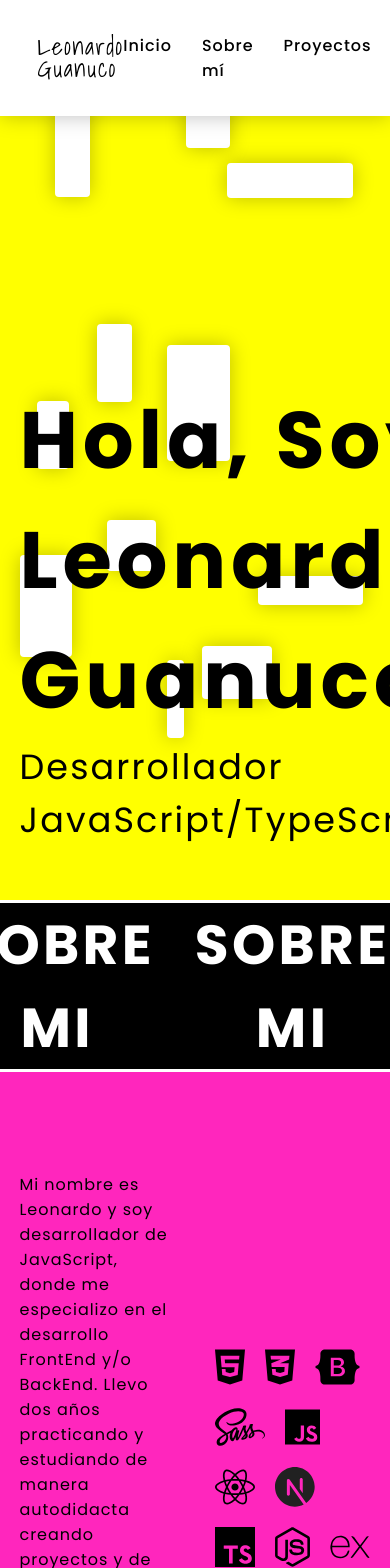
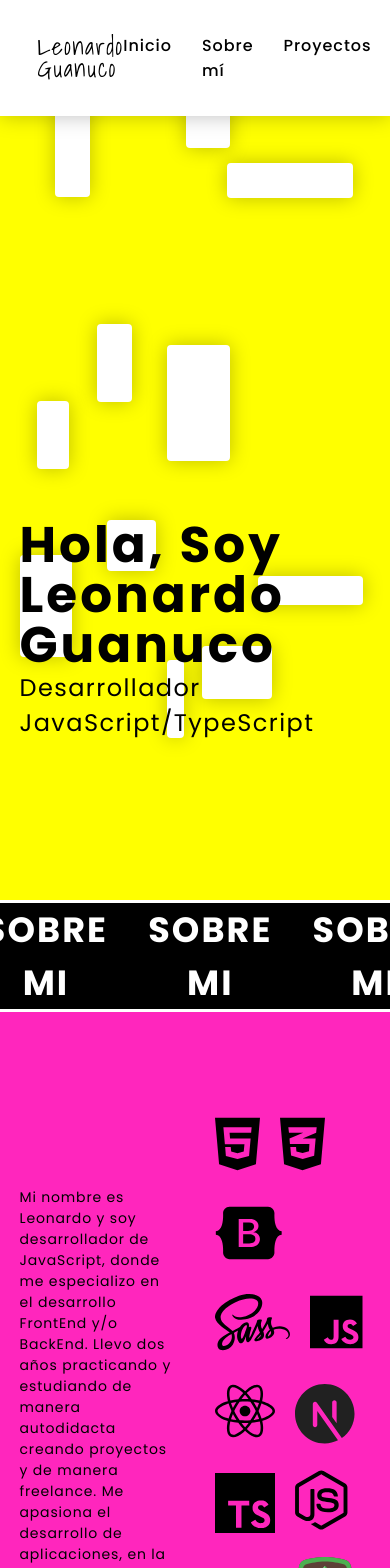
Before and after one commit to Leonardo-G/portafolio, a Next.js app: page / in a window 390 px wide. Shown: the top 1568 px of the page. Built offline with nearby package versions, Linux system fonts and the light colour scheme.

Commit message:
responsive design XL

```diff
--- a/components/UI/ConocimientoFile.tsx
+++ b/components/UI/ConocimientoFile.tsx
@@ -6,8 +6,8 @@ import { FontAwesomeIcon } from '@fortawesome/react-fontawesome'
 import { IConocimientos } from '../../interface/conocimientos'
 
 import styles from "../../styles/UI/ConocimientoFile.module.css";
-import { Text } from '../../styled/text/text';
 import { Flex } from '../../styled/box/box';
+import { IconImage, IconSize } from '../../styled/icon/icon';
 
 interface Props{
     conocimiento: IConocimientos;
@@ -20,21 +20,26 @@ export const ConocimientoFile: FC<Props> = ({ conocimiento: { file, title, type,
     if ( type === "icon" ){
         return (
             <Flex colCenter columnGap={ 10 }>
+                <IconSize
+                    size={ 100 }
+                    sizeXL={ 60 }
+                >
                     <FontAwesomeIcon
-                    className={`${ styles.file__icono } ${ isHover && styles['file__icono--hover'] } `}
                         icon={ file }
                         style={{
                             transitionDelay: `${ (number / 3) + "s" }`
                         }}
                     />
+                </IconSize>
             </Flex>
         )
     }
 
     return (
         <div className={ styles.file }>
-            <div
-                className={`${ styles.file__img } ${ isHover && styles['file__img--hover'] } `}
+            <IconImage
+                size={ 100 }
+                sizeXL={ 60 }
                 style={{
                     transitionDelay: `${(number / 3) + "s"}`
                 }}
@@ -44,7 +49,7 @@ export const ConocimientoFile: FC<Props> = ({ conocimiento: { file, title, type,
                     alt={ title }
                     fill
                 />
-            </div>
+            </IconImage>
         </div>
     )
 }
--- a/components/UI/Nav.tsx
+++ b/components/UI/Nav.tsx
@@ -52,10 +52,10 @@ export const Nav = () => {
                 <Flex className='container' colCenter justifyContent='space-around'>
                     <Text width='100px' family='Shadows Into Light' lh='0.9' size={ 24 }>Leonardo Guanuco</Text>
                     <Flex columnGap={ 30 }>
-                        <a style={{ color: "#000" }} href="">Inicio</a>
-                        <a style={{ color: "#000" }} href="">Sobre mí</a>
-                        <a style={{ color: "#000" }} href="">Proyectos</a>
-                        <a style={{ color: "#000" }} href="">Contacto</a>
+                        <a style={{ color: "#000" }} href="#inicio">Inicio</a>
+                        <a style={{ color: "#000" }} href="#sobremi">Sobre mí</a>
+                        <a style={{ color: "#000" }} href="#proyectos">Proyectos</a>
+                        <a style={{ color: "#000" }} href="#contacto">Contacto</a>
                     </Flex>
                     <div>
                         <Link href="https://www.linkedin.com/in/leonardo-guanuco-frontend/" target="_blank" rel="noopener noreferrer"  className={ styles['icon--redes'] }>
--- a/components/section/Contacto.tsx
+++ b/components/section/Contacto.tsx
@@ -69,7 +69,7 @@ export const Contacto: FC = () => {
             id="contacto"
         >
             <Box background='yellow' padding='50px 0'>
-                <Title center color='#000' size={ 50 }>Contacto</Title>
+                <Title center color='#000' size={ 50 } sizeXL={ 35 }>Contacto</Title>
                 <Text center weight={ 500 }>Correo: guanuco43@gmail.com</Text>
             </Box>
 
--- a/components/section/Nosotros.tsx
+++ b/components/section/Nosotros.tsx
@@ -35,17 +35,16 @@ export const Nosotros = () => {
                 background="#000"
             >
                 <Flex center columnGap={ 40 }>
-                    <Title className='f-auto' size={ 55 }>SOBRE MI</Title>
-                    <Title className='f-auto' size={ 55 }>SOBRE MI</Title>
-                    <Title className='f-auto' size={ 55 }>SOBRE MI</Title>
-                    <Title className='f-auto' size={ 55 }>SOBRE MI</Title>
-                    <Title className='f-auto' size={ 55 }>SOBRE MI</Title>
+                    <Title sizeXL={ 35 } className='f-auto' size={ 55 }>SOBRE MI</Title>
+                    <Title sizeXL={ 35 } className='f-auto' size={ 55 }>SOBRE MI</Title>
+                    <Title sizeXL={ 35 } className='f-auto' size={ 55 }>SOBRE MI</Title>
+                    <Title sizeXL={ 35 } className='f-auto' size={ 55 }>SOBRE MI</Title>
                 </Flex>
             </LineHead>
             <Section
                 background='#ff16b9ed'
                 ref={ ref }
-                id="nosotros"
+                id="sobremi"
             >
                 <Box className='container'>
                     <Flex colCenter columnGap={ 40 }>
--- a/components/section/Portada.tsx
+++ b/components/section/Portada.tsx
@@ -12,7 +12,7 @@ import { Box } from '../../styled/box/box';
 
 export const Portada = () => {
 
-    const { changeCampoNav, isHover } = useContext(UIContext);
+    const { changeCampoNav } = useContext(UIContext);
     const [isOn, setIsOn] = useState(false);
 
     const { ref, inView } = useInView({
@@ -38,9 +38,15 @@ export const Portada = () => {
             background="#ffff00"
         >
             <Box height='700px' className='container relative'>
-                <Position top="40%">
-                    <TitleMain size={ 80 }>Hola, Soy Leonardo Guanuco</TitleMain>
-                    <Text size={ 35 }>Desarrollador JavaScript/TypeScript</Text>
+                <Position top="60%">
+                    <TitleMain
+                        size={ 80 }
+                        sizeXL={ 50 }
+                    >Hola, Soy Leonardo Guanuco</TitleMain>
+                    <Text
+                        size={ 35 }
+                        sizeXL={ 24 }
+                    >Desarrollador JavaScript/TypeScript</Text>
                 </Position>
                 <BoxWhite
                     height={ 156 }
--- a/components/section/Proyectos.tsx
+++ b/components/section/Proyectos.tsx
@@ -40,12 +40,12 @@ export const Proyectos = () => {
                 <Box rotate='3deg'>
                     <LineHead background='yellow'>
                         <Flex columnGap={ 50 }>
-                            <Title className='f-auto' size={ 55 } color='#fff'>PROYECTOS</Title>
-                            <Title className='f-auto' size={ 55 } color='#000'>PROYECTOS</Title>
-                            <Title className='f-auto' size={ 55 } color='#fff'>PROYECTOS</Title>
-                            <Title className='f-auto' size={ 55 } color='#000'>PROYECTOS</Title>
-                            <Title className='f-auto' size={ 55 } color='#fff'>PROYECTOS</Title>
-                            <Title className='f-auto' size={ 55 } color='#000'>PROYECTOS</Title>
+                            <Title className='f-auto' size={ 55 } sizeXL={ 35 } color='#fff'>PROYECTOS</Title>
+                            <Title className='f-auto' size={ 55 } sizeXL={ 35 } color='#000'>PROYECTOS</Title>
+                            <Title className='f-auto' size={ 55 } sizeXL={ 35 } color='#fff'>PROYECTOS</Title>
+                            <Title className='f-auto' size={ 55 } sizeXL={ 35 } color='#000'>PROYECTOS</Title>
+                            <Title className='f-auto' size={ 55 } sizeXL={ 35 } color='#fff'>PROYECTOS</Title>
+                            <Title className='f-auto' size={ 55 } sizeXL={ 35 } color='#000'>PROYECTOS</Title>
                         </Flex>
                     </LineHead>
                 </Box>
--- a/styled/box/box.ts
+++ b/styled/box/box.ts
@@ -1,4 +1,5 @@
 import styled from "styled-components";
+import { screenSizes } from "../../utils/responsive";
 
 //Componente solamente para manejar las propiedades de estilo de una caja
 export const Box = styled.div`
@@ -19,6 +20,8 @@ export const Box = styled.div`
         none?: boolean;
         center?: boolean;
         hover?: {};
+        overflowY?: boolean;
+        dNone?: boolean;
     }) => height ? height : "fit-content" };
     ${ ({ padding }) => padding && { "padding": padding } };
     ${ ({ border }) => border && { "border": border } };
@@ -35,6 +38,12 @@ export const Box = styled.div`
     ${ ({ none }) => none && `visibility: hidden` };
     ${ ({ hover }) => hover && `&:hover ${ hover }` };
     ${ ({ center }) => center && "margin: 0 auto" };
+    ${ ({ overflowY }) => overflowY && "overflow-y: scroll" };
+
+    @media ( max-width: ${ screenSizes.XM }px ) {
+
+        ${ ({ dNone }) => dNone && "display: none" };
+    }
 `
 
 //COMPONENTE para utilizar propiedades FLEX
--- /dev/null
+++ b/styled/icon/icon.ts
@@ -0,0 +1,25 @@
+import styled from "styled-components";
+import { screenSizes } from "../../utils/responsive";
+
+export const IconSize = styled.div`
+    font-size: ${ ({ size }: {
+        size?: number;
+        sizeXL?: number;
+    }) => size ? `${ size }px` : "16px" };
+
+    @media (max-width: ${ screenSizes.XL }px ){
+        ${ ({ sizeXL }) => sizeXL && `font-size: ${ sizeXL }px` };
+    }
+`
+
+export const IconImage = styled.div`
+    position: relative;
+    ${ ({ size }: {
+        size?:     number;
+        sizeXL?:   number;
+    }) => size && { width: `${ size }px`, height: `${ size }px` } };
+
+    @media (max-width: ${ screenSizes.XL }px ){
+        ${ ({ sizeXL }) => sizeXL && { width: `${ sizeXL }px`, height: `${ sizeXL }px` } };
+    }
+`
--- a/styled/text/text.ts
+++ b/styled/text/text.ts
@@ -1,26 +1,42 @@
 import styled from "styled-components";
+import { screenSizes } from "../../utils/responsive";
 
 //ESTILO principal para titulo H1.
 export const TitleMain = styled.h1`
     font-size: ${ ({ size }: {
         size?: number;    // Tamaño que va a tener la letra cuando este en tamaño de escritorio.
+        sizeXL?: number;
     }) => size ? `${ size }px` : `24px` };
+    line-height: 1;
+
+    @media ( max-width: ${ `${ screenSizes.XL }px` } ){
+        ${ ({ sizeXL }) => sizeXL && `font-size: ${ sizeXL }px` };
+    }
 `
 
 //ESTILO para el titulo H2.
 export const Title = styled.h2`
     font-size: ${ ({ size }: {
         size?: number;    // Tamaño que va a tener la letra cuando este en tamaño de escritorio.
+        sizeXL?: number;
+
         color?: string;
         center?: boolean;
     }) => size ? `${ size }px` : `24px` };
     color: ${ ({ color }) => color ? color : "#fff" };
-    ${ ({ center }) => center && "text-align: center" }
+    ${ ({ center }) => center && "text-align: center" };
+
+    @media ( max-width: ${ `${ screenSizes.XL }px` } ){
+        ${ ({ sizeXL }) => sizeXL && `font-size: ${ sizeXL }px` };
+    }
 `
 
 export const Text = styled.p`
     font-size: ${ ({ size }: {
         size?: number;    // Tamaño que va a tener la letra cuando este en tamaño de escritorio.
+        sizeXL?: number;
+        sizeXM?: number;
+
         color?: string;
         weight?: number;
         paddingBt?: boolean;
@@ -36,14 +52,27 @@ export const Text = styled.p`
     ${ ({ family }) => family && `font-family: ${ family }` };
     ${ ({ width }) => width && `width: ${ width }` };
     ${ ({ lh }) => lh && `line-height: ${ lh }` };
+
+    @media ( max-width: ${ `${ screenSizes.XL }px` } ){
+        ${ ({ sizeXL }) => sizeXL && `font-size: ${ sizeXL }px` };
+    }
+
+    @media ( max-width: ${ `${ screenSizes.XM }px` } ){
+        font-size: ${ ({ sizeXL, sizeXM, size }) => sizeXL ? `${ sizeXL }px` : sizeXM ? `{ sizeXM }px` : size ? `{ size }px` : "14px" };
+    }
 `
 
 export const TextLink = styled.a`
     font-size: ${ ({ size }: {
         size?: number;    // Tamaño que va a tener la letra cuando este en tamaño de escritorio.
+        sizeXL?: number;
         color?: string;
         weight?: number;
     }) => size ? `${ size }px` : "16px" };
     color: ${ ({ color }) => color ? color : "#000" };
     ${ ({ weight }) => weight && `font-weight: ${ weight }` };
+
+    @media ( max-width: ${ `${ screenSizes.XL }px` } ){
+        ${ ({ sizeXL }) => sizeXL && `font-size: ${ sizeXL }px` };
+    }
 `
--- /dev/null
+++ b/utils/responsive.ts
@@ -0,0 +1,13 @@
+interface Props {
+    XXL: number;
+    XL: number;
+    XM: number;
+    XS: number;
+}
+
+export const screenSizes: Props = {
+    XXL: 1220,
+    XL: 980,
+    XM: 720,
+    XS: 480
+}
```
Also changed, not shown: components/UI/Certificate.tsx (+11 -4 lines). Lines whose indentation alone changed are shown as unchanged.
